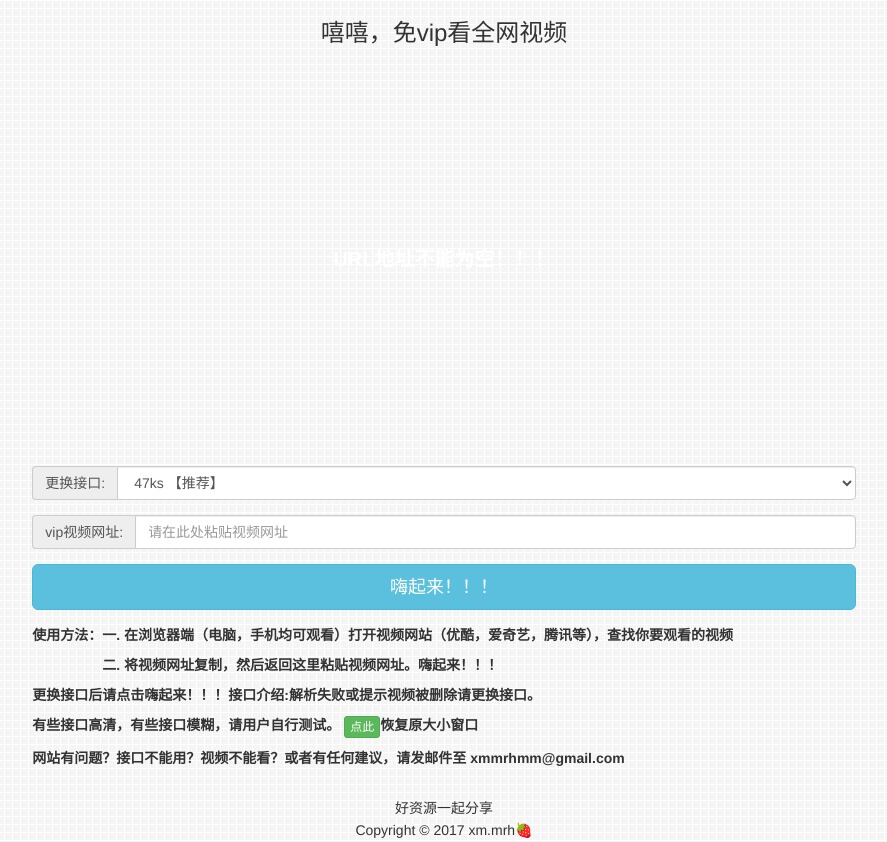
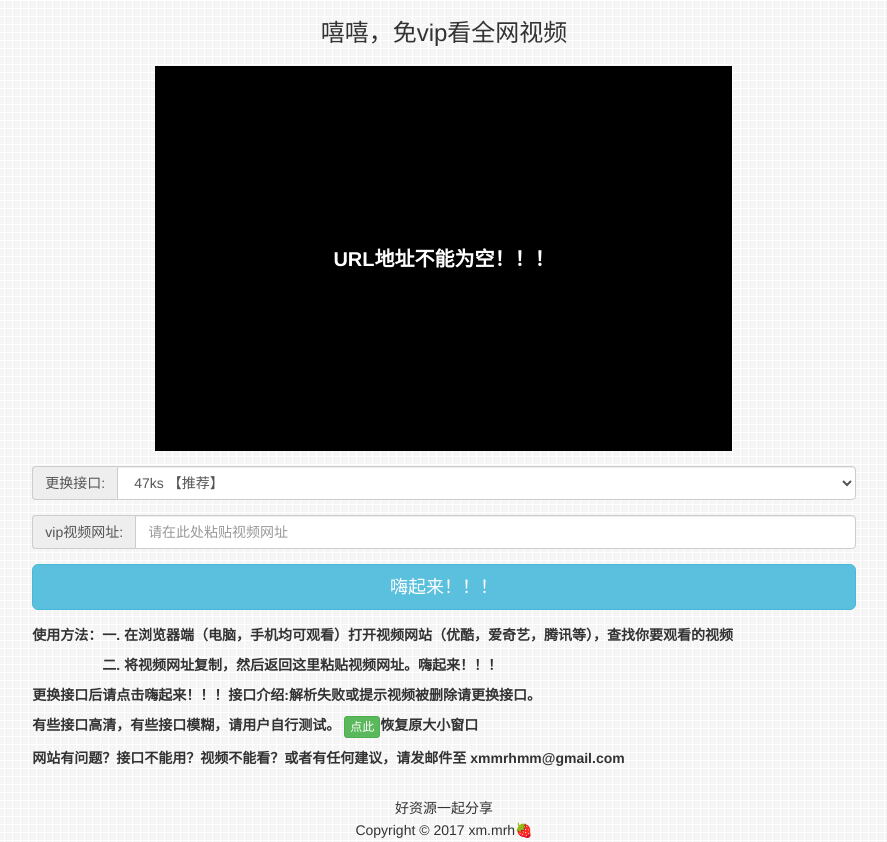
Before and after one commit to lovevl/vip, a plain HTML site: page index.html in a window 1280 px wide. Both pictures are taken after a click on the button "点此". Shown: the whole page, without its empty margins (196-1083 px from the left). Drawn offline with nearby package versions, Linux system fonts and the light colour scheme.

Commit message:
iframe
width&height

```diff
--- a/css/common.css
+++ b/css/common.css
@@ -32,6 +32,7 @@ body{
 }
 .player-i{
     position: relative;
+    margin: 0 auto;
     background-color: black;
     text-align: center;
 }
--- a/js/common.js
+++ b/js/common.js
@@ -78,8 +78,8 @@ $(function () {
             var height = iDivInitHeight*0.7;
             var width = Math.ceil(parseInt(getStyle(iDiv,"width"))*0.7);
             console.log(height+'==='+iDivInitHeight);
+            iDiv.style.width = width + "px";
             iDiv.style.height = height + "px";
-            iDiv.style.backgroundColor = "transparent";
             iPlayer.attr({"width":width+"px","height":height+"px"});
             window.scrollTo(0,0);
             smaller.hide();
@@ -87,7 +87,7 @@ $(function () {
         });
         iFrameRec.on("click",function () {
             iDiv.style.height = iDivInitHeight+"px";
-            iDiv.style.backgroundColor = "black";
+            iDiv.style.width = "100%";
             iPlayer.attr({"width":"100%","height":iDivInitHeight+"px"});
             enlarge.hide();
             smaller.show();
```
